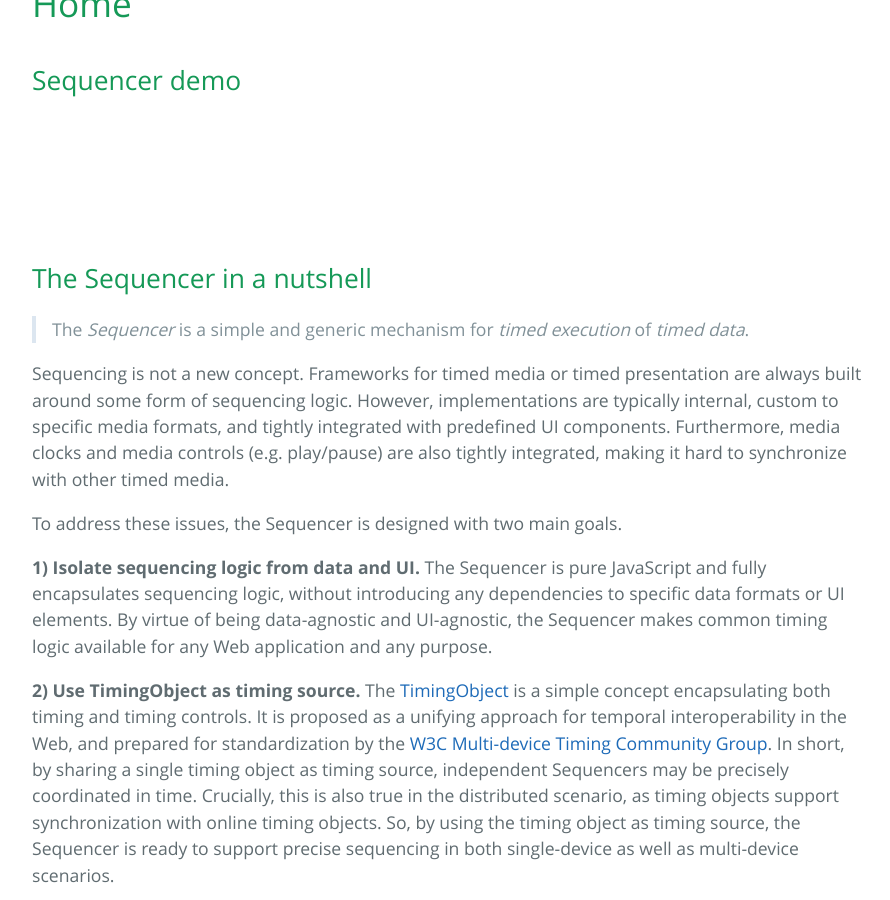
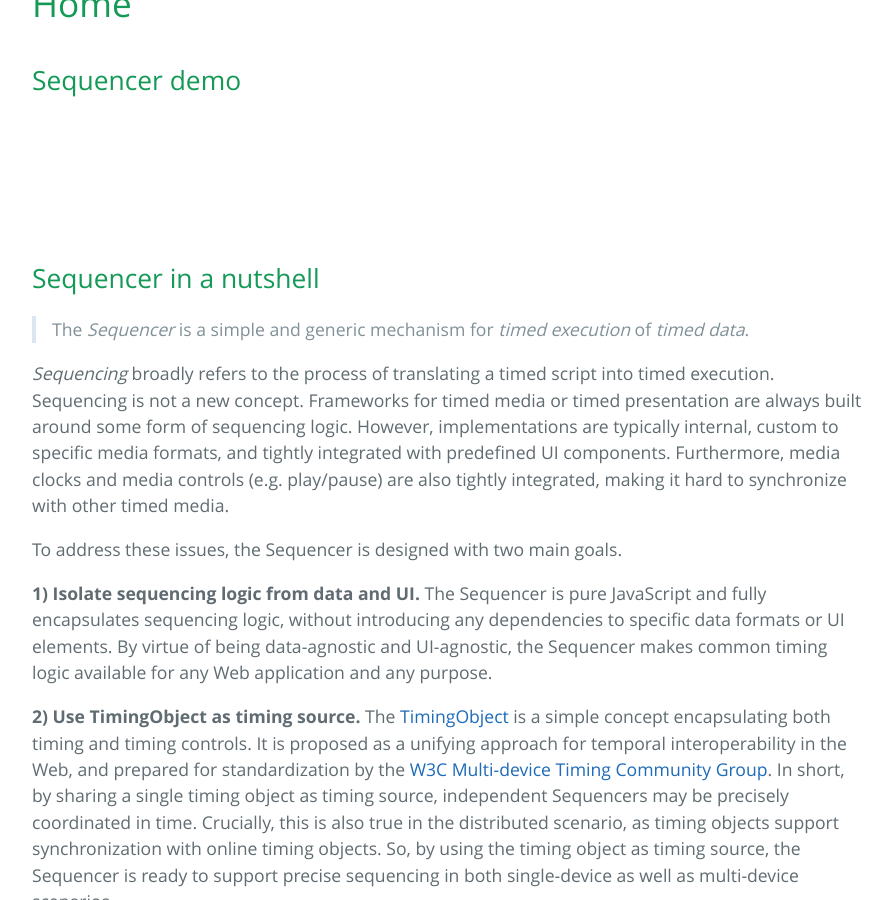
Before and after one commit to webtiming/sequencer, a Jekyll site: the page built from index.md, in a window 1280 px wide and 900 px high, scrolled down 342 px. Shown: the whole window, without its empty margins (192-1082 px from the left). Built offline with Jekyll 4.4.1, drawn with Linux system fonts in a browser that asks for light colours; Markdown is read by kramdown in place of the engine named in the settings.

Commit message:
added definition sequencing

```diff
--- a/index.md
+++ b/index.md
@@ -12,11 +12,11 @@ demojs: index
 </style>
 <div id="demo" style="display:block;height:110px"></div>
 
-## The Sequencer in a nutshell
+## Sequencer in a nutshell
 
 > The *Sequencer* is a simple and generic mechanism for *timed execution* of *timed data*.
 
-Sequencing is not a new concept. Frameworks for timed media or timed presentation are always built around some form of sequencing logic. However, implementations are typically internal, custom to specific media formats, and tightly integrated with predefined UI components. Furthermore, media clocks and media controls (e.g. play/pause) are also tightly integrated, making it hard to synchronize with other timed media.
+*Sequencing* broadly refers to the process of translating a timed script into timed execution. Sequencing is not a new concept. Frameworks for timed media or timed presentation are always built around some form of sequencing logic. However, implementations are typically internal, custom to specific media formats, and tightly integrated with predefined UI components. Furthermore, media clocks and media controls (e.g. play/pause) are also tightly integrated, making it hard to synchronize with other timed media.
 
 To address these issues, the Sequencer is designed with two main goals.
 
```
